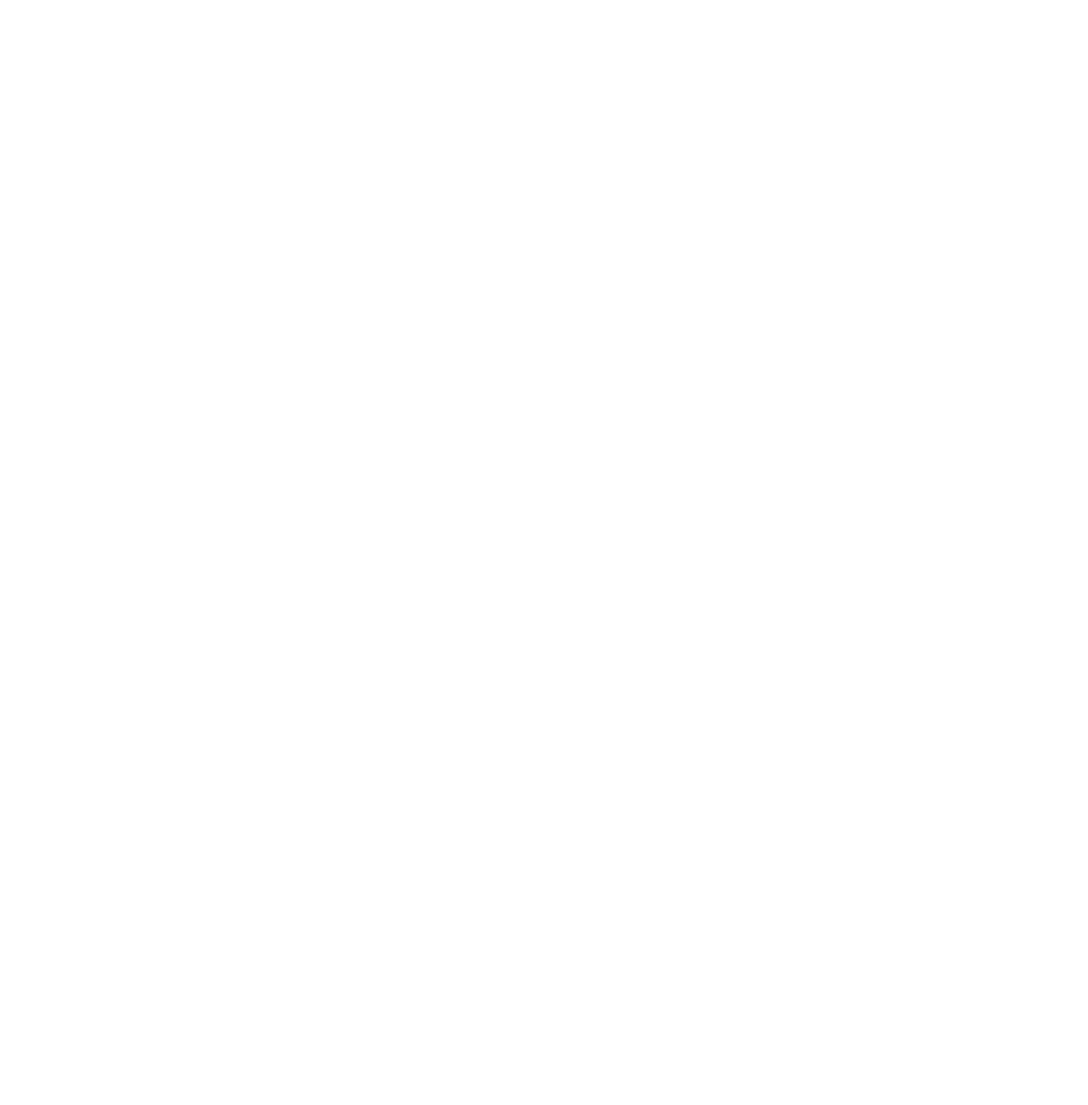
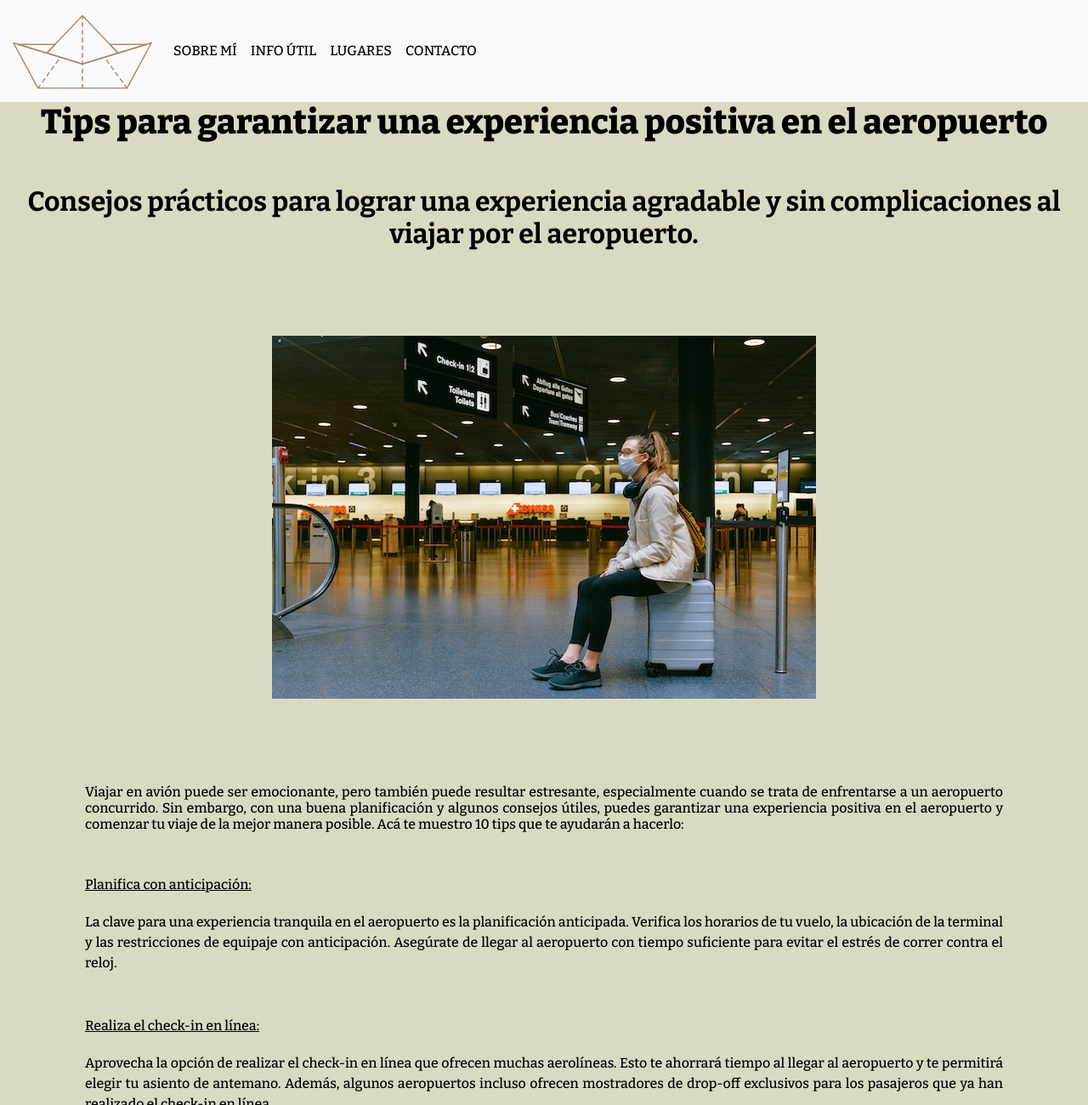
Before and after one commit to azulmichnowicz/PreEntrega2-Michnowicz, a plain HTML site: page pages/consejosaeropuertos.html in a window 1280 px wide. Shown: the top 1300 px of the page at 85% size. Before the commit the page ends 800 px from the top, so only its background shows below. Drawn offline with nearby package versions, Linux system fonts and the light colour scheme.

Commit message:
Subiendo todo el contenido a la subpágina Consejos Aeropuertos incluyendo imágen y estilos en CSS

```diff
--- a/css/estilos.css
+++ b/css/estilos.css
@@ -449,6 +449,60 @@ section div a {
     margin: 20px 100px 0px 100px;
 }
 
+/* Estilos Subpágina Consejos Aeropuertos */
+
+#main-consejos-aeropuertos {
+    background-color: #dad9c2;
+    width: 100%;
+}
+
+#h1-consejos-aeropuertos {
+    font-family: 'Bitter', serif;
+    font-weight: 800;
+    color: black;
+    text-align: center;
+}
+
+#h2-consejos-aeropuertos {
+    font-family: 'Bitter', serif;
+    font-weight: 700;
+    color: black;
+    text-align: center;
+    margin: 50px 0px 100px 0px;
+}
+
+#main-consejos-aeropuertos img {
+    display: block;
+    margin: 0 auto;
+}
+
+#h3-consejos-aeropuertos {
+    font-family: 'Bitter', serif;
+    font-weight: 500;
+    color: black;
+    font-size: 16px;
+    text-align: justify;
+    margin: 100px 100px 0px 100px;
+}
+
+.p-consejos-aeropuertos-items {
+    font-family: 'Bitter', serif;
+    font-weight: 500;
+    color: black;
+    font-size: 16px;
+    text-align: justify;
+    text-decoration: underline;
+    margin: 50px 100px 0px 100px;
+}
+
+.p-consejos-aeropuertos {
+    font-family: 'Bitter', serif;
+    font-weight: 500;
+    color: black;
+    font-size: 16px;
+    text-align: justify;
+    margin: 20px 100px 0px 100px;
+}
 
 
 
--- a/pages/consejosaeropuertos.html
+++ b/pages/consejosaeropuertos.html
@@ -0,0 +1,95 @@
+<!DOCTYPE html>
+<html lang="en">
+<head>
+    <meta charset="UTF-8">
+    <meta name="viewport" content="width=device-width, initial-scale=1.0">
+    <!--Favicon-->
+    <link rel="shortcut icon" href="../assets/favicon-16x16.png">
+    <!--Fuentes-->
+    <link rel="preconnect" href="https://fonts.googleapis.com">
+    <link rel="preconnect" href="https://fonts.gstatic.com" crossorigin>
+    <link href="https://fonts.googleapis.com/css2?family=Bitter:wght@300;400;500;600;700;800&display=swap" rel="stylesheet">
+    <!--CSS Bootstrap-->
+    <link href="https://cdn.jsdelivr.net/npm/bootstrap@5.3.0/dist/css/bootstrap.min.css" rel="stylesheet" integrity="sha384-9ndCyUaIbzAi2FUVXJi0CjmCapSmO7SnpJef0486qhLnuZ2cdeRhO02iuK6FUUVM" crossorigin="anonymous">
+    <!--CSS-->
+    <link rel="stylesheet" href="../css/bootstrap.css">
+    <link rel="stylesheet" href="../css/estilos.css">
+    <title>Viajes en Papel</title>
+</head>
+<body>
+    <!--Header-->
+    <header>
+        <!--Barra de Navegación-->
+        <nav class="navbar navbar-expand-lg bg-body-tertiary">
+            <div class="container-fluid">
+                <a class="navbar-brand" href="../index.html">
+                    <img class="logo" src="../assets/logo copia 1.png" alt="logo">
+                </a>
+                <button class="navbar-toggler" type="button" data-bs-toggle="collapse" data-bs-target="#navbarSupportedContent" aria-controls="navbarSupportedContent" aria-expanded="false" aria-label="Toggle navigation">
+                    <span class="navbar-toggler-icon"></span>
+                </button>
+                <div class="collapse navbar-collapse" id="navbarSupportedContent">
+                    <ul class="navbar-nav me-auto mb-2 mb-lg-0">
+                        <li class="nav-item">
+                            <a class="nav-link active text black bg-light" aria-current="page" href="./sobremi.html">SOBRE MÍ</a>
+                        </li>
+                        <li class="nav-item">
+                            <a class="nav-link active text black bg-light" aria-current="page" href="./infoutil.html">INFO ÚTIL</a>
+                        </li>
+                        <li class="nav-item">
+                            <a class="nav-link active text black bg-light" aria-current="page" href="./lugares.html">LUGARES</a>
+                        </li>
+                        <li class="nav-item">
+                            <a class="nav-link active text black bg-light" aria-current="page" href="./contacto.html">CONTACTO</a>
+                        </li>
+                    </ul>
+                </div>
+            </div>
+        </nav>
+    </header>
+    <!--Contenido Principal-->
+    <main id="main-consejos-aeropuertos">
+        <!--Titulo-->
+        <h1 id="h1-consejos-aeropuertos">Tips para garantizar una experiencia positiva en el aeropuerto</h1>
+        <h2 id="h2-consejos-aeropuertos">Consejos prácticos para lograr una experiencia agradable y sin complicaciones al viajar por el aeropuerto.</h2>
+        <img src="../assets/aero.jpg" alt="imagen aeropuerto">
+        <h3 id="h3-consejos-aeropuertos">Viajar en avión puede ser emocionante, pero también puede resultar estresante, especialmente cuando se trata de enfrentarse a un aeropuerto concurrido. Sin embargo, con una buena planificación y algunos consejos útiles, puedes garantizar una experiencia positiva en el aeropuerto y comenzar tu viaje de la mejor manera posible. Acá te muestro 10 tips que te ayudarán a hacerlo:</h3>
+        <!--Parrafos-->
+        <p class="p-consejos-aeropuertos-items">Planifica con anticipación:</p>
+        <p class="p-consejos-aeropuertos">La clave para una experiencia tranquila en el aeropuerto es la planificación anticipada. Verifica los horarios de tu vuelo, la ubicación de la terminal y las restricciones de equipaje con anticipación. Asegúrate de llegar al aeropuerto con tiempo suficiente para evitar el estrés de correr contra el reloj.</p>
+        <p class="p-consejos-aeropuertos-items">Realiza el check-in en línea:</p>
+        <p class="p-consejos-aeropuertos">Aprovecha la opción de realizar el check-in en línea que ofrecen muchas aerolíneas. Esto te ahorrará tiempo al llegar al aeropuerto y te permitirá elegir tu asiento de antemano. Además, algunos aeropuertos incluso ofrecen mostradores de drop-off exclusivos para los pasajeros que ya han realizado el check-in en línea.</p>
+        <p class="p-consejos-aeropuertos-items">Conoce las normas de seguridad:</p>
+        <p class="p-consejos-aeropuertos">Familiarízate con las normas de seguridad del aeropuerto para evitar contratiempos innecesarios. Asegúrate de saber qué artículos no puedes llevar en tu equipaje de mano y prepárate para los controles de seguridad, como quitarte los zapatos y sacar los líquidos de tu equipaje.</p>
+        <p class="p-consejos-aeropuertos-items">Etiqueta tu equipaje:</p>
+        <p class="p-consejos-aeropuertos">Coloca etiquetas claras y distintivas en tu equipaje facturado y de mano. Incluye tu nombre, dirección y número de contacto en caso de que se extravíe o se confunda. Esto facilitará su identificación y ayudará a que te lo devuelvan rápidamente si ocurre algún problema.</p>
+        <p class="p-consejos-aeropuertos-items">Lleva entretenimiento:</p>
+        <p class="p-consejos-aeropuertos">El tiempo de espera en el aeropuerto puede ser largo, así que lleva contigo algo de entretenimiento, como un libro, una revista, música o una película descargada en tu dispositivo. Esto te mantendrá ocupado y distraído durante la espera.</p>
+        <p class="p-consejos-aeropuertos-items">Mantente hidratado y bien alimentado:</p>
+        <p class="p-consejos-aeropuertos">Bebe suficiente agua y lleva contigo una botella reutilizable que puedas llenar después de pasar el control de seguridad. También es recomendable llevar algunos snacks saludables para mantener tu energía y evitar pagar precios excesivos en las tiendas del aeropuerto.</p>
+        <p class="p-consejos-aeropuertos-items">Viste ropa y calzado cómodos:</p>
+        <p class="p-consejos-aeropuertos">Elige ropa y calzado cómodos para viajar. Opta por capas que puedas agregar o quitar según la temperatura en el aeropuerto y en el avión. Además, asegúrate de llevar zapatos que sean fáciles de quitar y poner, ya que tendrás que pasar por el control de seguridad.</p>
+        <p class="p-consejos-aeropuertos-items">Mantén tus documentos a mano:</p>
+        <p class="p-consejos-aeropuertos">Ten tus documentos de viaje, como tu pasaporte, tarjeta de embarque y cualquier otro documento importante, en un lugar de fácil acceso. Esto te ahorrará tiempo y te evitará tener que rebuscar en tu bolso o mochila en el momento crucial.</p>
+        <p class="p-consejos-aeropuertos-items">Mantén la calma:</p>
+        <p class="p-consejos-aeropuertos">Aunque los aeropuertos pueden ser agitados y caóticos, es importante mantener la calma. Mantén la paciencia y sé amable con el personal del aeropuerto y los demás pasajeros. La cortesía y el respeto pueden hacer una gran diferencia en tu experiencia general.</p>
+        <p class="p-consejos-aeropuertos-items">Sé puntual:</p>
+        <p class="p-consejos-aeropuertos">Por último, pero no menos importante, llega al aeropuerto a tiempo. Cumplir con los horarios establecidos por la aerolínea garantizará que no te pierdas tu vuelo y evitará situaciones de estrés de última hora. Recuerda que es mejor estar temprano y tener tiempo para relajarte antes de abordar.</p>
+        <p class="p-consejos-aeropuertos">Si seguís estos tips vas a poder disfrutar de una experiencia positiva en el aeropuerto. Desde la planificación anticipada hasta mantener la calma, estos consejos te van a ayudar a hacer que tu paso por el aeropuerto sea más fluido y agradable. Recordá que la clave está en la organización, la paciencia y una actitud positiva.</p>
+        <p class="p-consejos-aeropuertos">¡Disfruta de tu viaje!</p>
+        <p class="p-consejos-aeropuertos">Azul</p>
+    </main>
+    <!--Footer-->
+    <footer>
+        <div class="footer-container bg-body-tertiary">
+            <p class="copyright text-dark">© 2023 Viajes en Papel. Todos los derechos reservados.</p>
+            <div class="redes-sociales">
+                <a href="https://www.instagram.com" target="_blank"><img src="../assets/ig.png" alt="Instagram"></a>
+                <a href="https://www.facebook.com" target="_blank"><img src="../assets/fb.png" alt="Facebook"></a>
+            </div>
+        </div>
+    </footer>
+    <!--Script Bootstrap-->
+    <script src="https://cdn.jsdelivr.net/npm/bootstrap@5.3.0/dist/js/bootstrap.bundle.min.js" integrity="sha384-geWF76RCwLtnZ8qwWowPQNguL3RmwHVBC9FhGdlKrxdiJJigb/j/68SIy3Te4Bkz" crossorigin="anonymous"></script>
+</body>
+</html>
```
Also changed, not shown: assets/aero.jpg (added).
